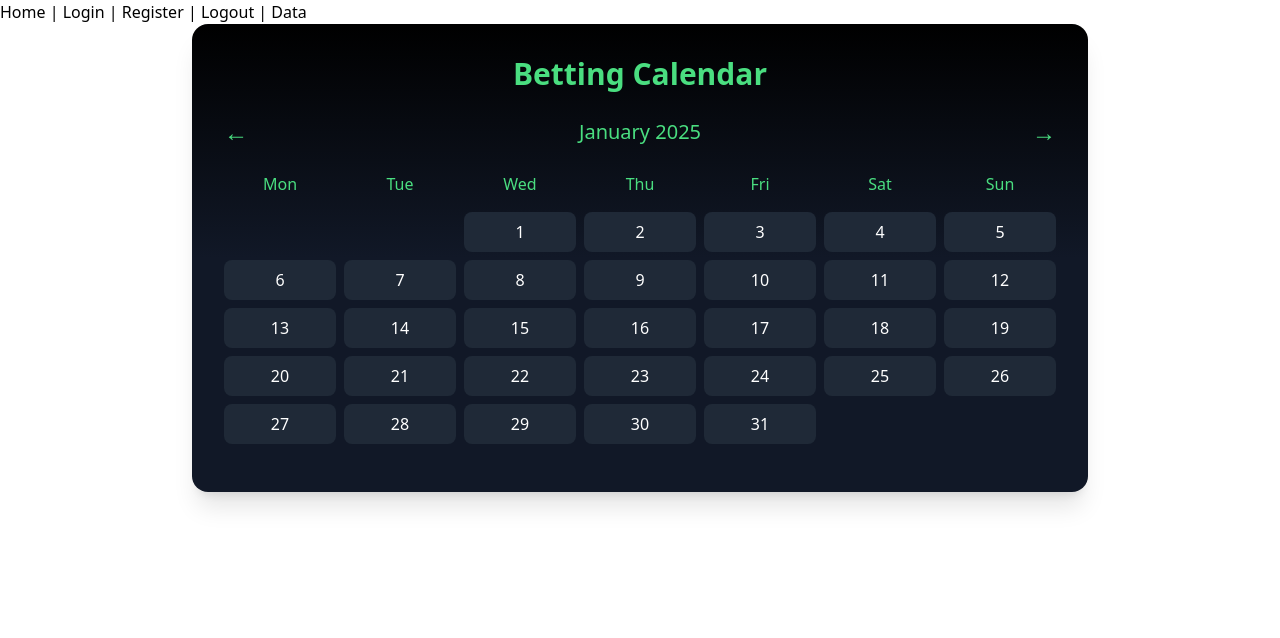
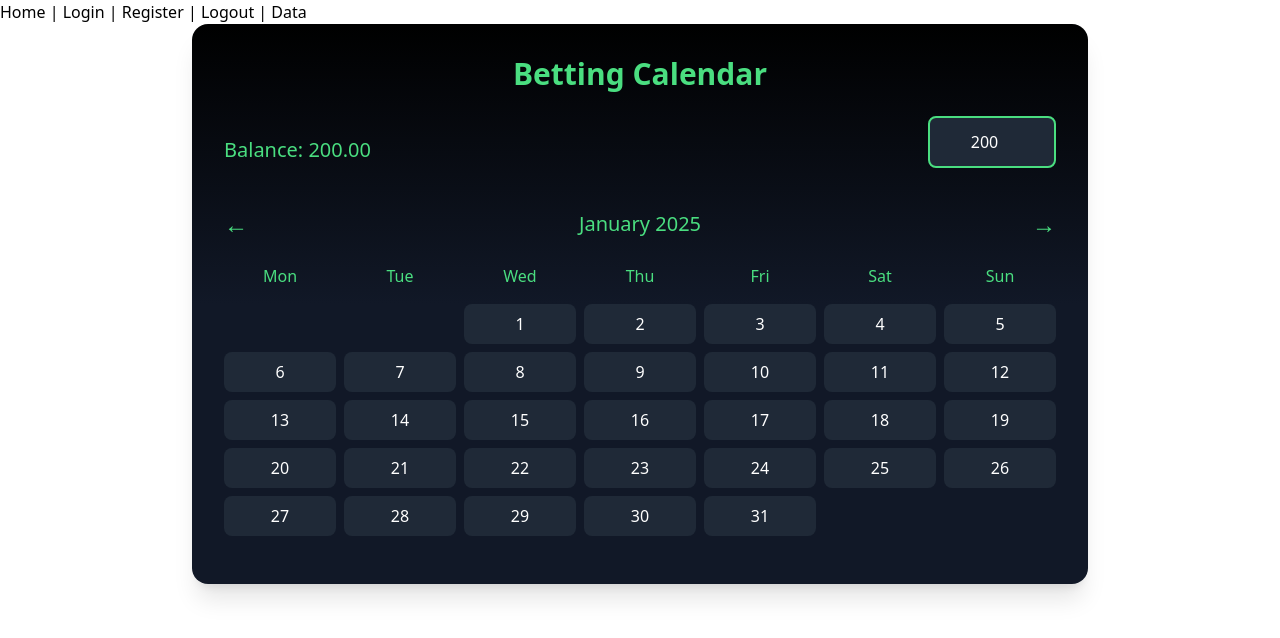
Before and after one commit to Gicone99/bets-app, a React (Create React App) app in the folder frontend/: page / in a window 1280 px wide. Shown: the top 638 px of the page. Built offline with nearby package versions, Linux system fonts and the light colour scheme.

Commit message:
added balance but unsolved logic

```diff
--- a/frontend/src/components/Calendar.js
+++ b/frontend/src/components/Calendar.js
@@ -184,6 +184,7 @@ const Calendar = () => {
   const [popupMarketId, setPopupMarketId] = useState(null);
   const [showEditPopup, setShowEditPopup] = useState(false);
   const [editBetId, setEditBetId] = useState(null);
+  const [balance, setBalance] = useState(200);
 
   // Încărcăm pariurile din localStorage
   useEffect(() => {
@@ -371,6 +372,20 @@ const Calendar = () => {
       <h1 className="text-3xl font-semibold text-center mb-6 text-green-400">
         Betting Calendar
       </h1>
+      <div className="mb-6">
+        <div className="flex justify-between items-center mb-6">
+          <div className="text-xl font-medium text-green-400">
+            Balance: {balance.toFixed(2)}
+          </div>
+          <input
+            type="number"
+            step="0.01"
+            value={balance}
+            onChange={(e) => setBalance(parseFloat(e.target.value))}
+            className="w-32 p-3 mb-4 border-2 border-green-400 rounded-lg bg-gray-800 text-white text-center"
+          />
+        </div>
+      </div>
       <div className="flex justify-between items-center mb-6">
         <button
           className="text-2xl text-green-400 hover:text-blue-500 transition duration-200"
```
